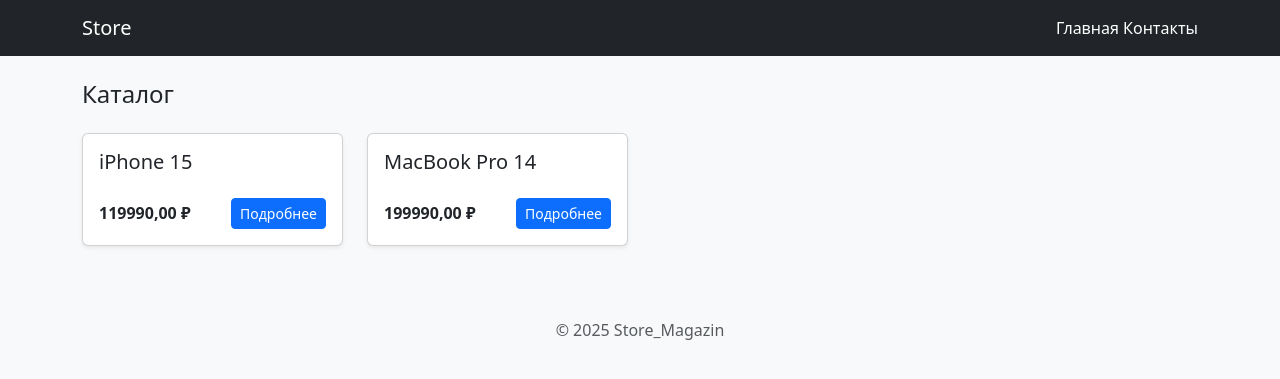
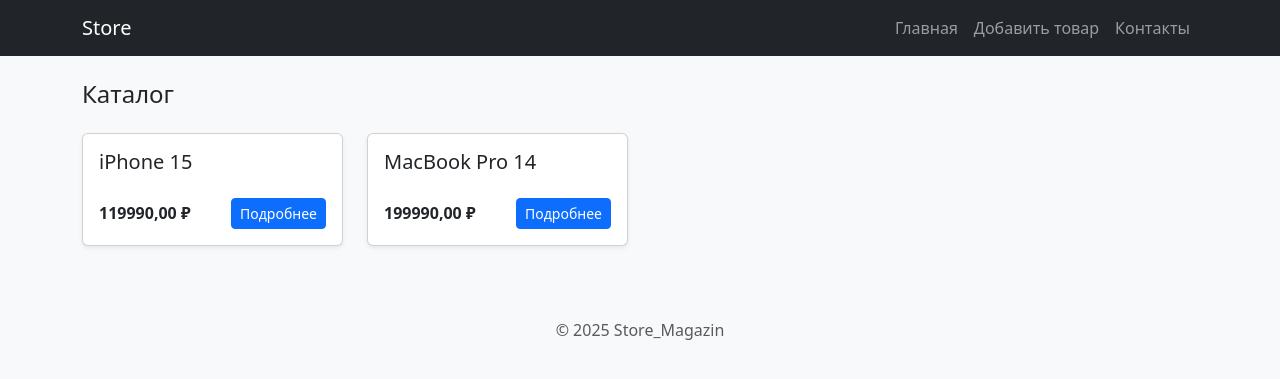
Before and after one commit to ArtemKabr/Store_Magazin, a Django app: page / in a window 1280 px wide. Shown: the top 379 px of the page. Run offline with Django 5.2, Linux system fonts and the light colour scheme; data comes from the database, SQL or seed files in the repository.

Commit message:
азовый шаблон и меню: - вынесено меню в подшаблон catalog/includes/_menu.html - base.html теперь подключает меню через {% include %}, код стал чище и переиспользуемый

```diff
--- a/catalog/templates/catalog/base.html
+++ b/catalog/templates/catalog/base.html
@@ -8,19 +8,18 @@
   <link href="https://cdn.jsdelivr.net/npm/bootstrap@5.3.3/dist/css/bootstrap.min.css" rel="stylesheet">
 </head>
 <body class="bg-light">
-<nav class="navbar navbar-expand-lg navbar-dark bg-dark mb-4">
-  <div class="container">
-    <a class="navbar-brand" href="{% url 'catalog:home' %}">Store</a>
-    <div>
-      <a class="nav-link d-inline-block text-white" href="{% url 'catalog:home' %}">Главная</a>
-      <a class="nav-link d-inline-block text-white" href="{% url 'catalog:contacts' %}">Контакты</a>
-    </div>
-  </div>
-</nav>
+
+{# меню подключается отдельным подшаблоном #}
+{% include "catalog/includes/_menu.html" %}
+
 <main class="container">
   {% block content %}{% endblock %}
 </main>
-<footer class="mt-5 py-4 text-center text-muted">© {% now "Y" %} Store_Magazin</footer>
+
+<footer class="mt-5 py-4 text-center text-muted">
+  © {% now "Y" %} Store_Magazin
+</footer>
+
 <script src="https://cdn.jsdelivr.net/npm/bootstrap@5.3.3/dist/js/bootstrap.bundle.min.js"></script>
 </body>
 </html>
--- /dev/null
+++ b/catalog/templates/catalog/includes/_menu.html
@@ -0,0 +1,16 @@
+<nav class="navbar navbar-expand-lg navbar-dark bg-dark mb-4">
+  <div class="container">
+    <a class="navbar-brand" href="{% url 'catalog:home' %}">Store</a>
+    <button class="navbar-toggler" type="button" data-bs-toggle="collapse" data-bs-target="#mainNav" aria-controls="mainNav" aria-expanded="false" aria-label="Toggle navigation">
+      <span class="navbar-toggler-icon"></span>
+    </button>
+
+    <div id="mainNav" class="collapse navbar-collapse">
+      <ul class="navbar-nav ms-auto">
+        <li class="nav-item"><a class="nav-link" href="{% url 'catalog:home' %}">Главная</a></li>
+        <li class="nav-item"><a class="nav-link" href="{% url 'catalog:product_create' %}">Добавить товар</a></li>
+        <li class="nav-item"><a class="nav-link" href="{% url 'catalog:contacts' %}">Контакты</a></li>
+      </ul>
+    </div>
+  </div>
+</nav>
```
Also changed, not shown: catalog/templates/catalog/includes/__init__.py (added).
